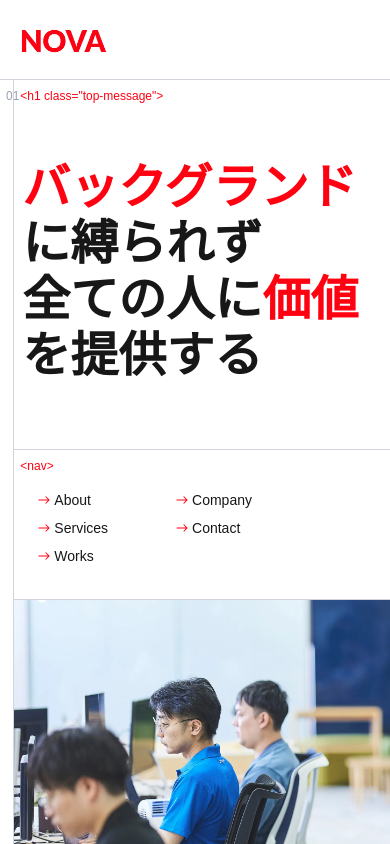
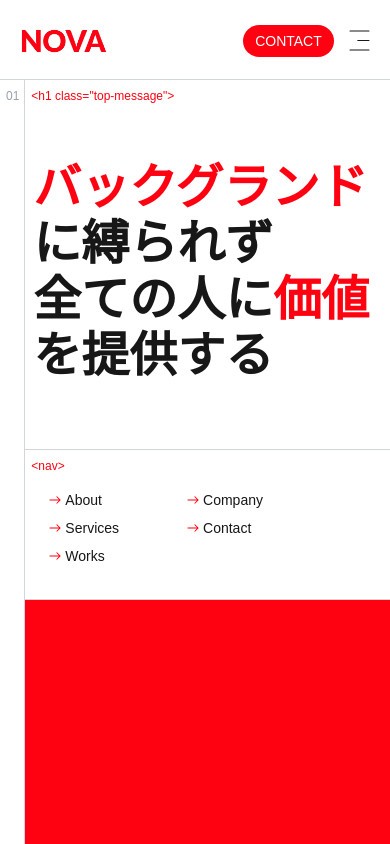
Before and after one commit to kohta9521/Nova_Company_Site, a Next.js app: page / in a window 390 px wide. Shown: the top 844 px of the page. Built offline with nearby package versions, Linux system fonts and the light colour scheme; no server answers.

Commit message:
add heroセクション

```diff
--- a/src/components/atoms/ListBlockItem.tsx
+++ b/src/components/atoms/ListBlockItem.tsx
@@ -1,33 +1,25 @@
-import React from 'react';
+import React from "react";
 
 // next
-import Link from 'next/link';
-
-// clsx
-import clsx from 'clsx';
+import Link from "next/link";
 
 // props
 export type ListBlockItemProps = {
   id: string;
   link: string;
   text: string;
-}
+};
 
-
-const ListBlockItem = ({
-    id,
-    link,
-    text
-}: ListBlockItemProps) => {
+const ListBlockItem = ({ id, link, text }: ListBlockItemProps) => {
   return (
     <Link
       key={id}
       href={link}
-            className={clsx("",)}
+      className="inline-block px-3 py-1.5 rounded-full bg-[var(--main-red)] text-white text-sm text-center"
     >
       {text}
     </Link>
-    )
-}
+  );
+};
 
 export default ListBlockItem;
--- a/src/components/organisms/Header.tsx
+++ b/src/components/organisms/Header.tsx
@@ -1,19 +1,28 @@
 import React from "react";
+
+// next
+import Link from "next/link";
+
+// icon
+import { CiMenuFries } from "react-icons/ci";
 
 // component
 import Logo from "../atoms/Logo";
-import ListItem from "../atoms/ListItem";
+import ListBlockItem from "../atoms/ListBlockItem";
 
 const Header = () => {
   return (
-    <div className="w-full h-20 py-6  border-b-[0.3px] border-b-gray-300">
+    <div className="w-full h-20 py-6  border-b-[1px] border-b-gray-300">
       <div className="w-11/12 mx-auto flex items-center justify-between">
         <Logo id="home" href="/" size="medium" />
-        <div className="hidden md:w-auto  md:items-center md:justify-between">
-          <ListItem id="about" link="/about" size="small" text="About" />
-          <ListItem id="about" link="/about" size="small" text="About" />
-          <ListItem id="about" link="/about" size="small" text="About" />
-          <ListItem id="about" link="/about" size="small" text="About" />
+        <div className=" flex w-auto items-center justify-between">
+          <ListBlockItem id="header-contact-btn" link="/" text="CONTACT" />
+          <Link href="/" className="group  block w-7 h-7 ml-3">
+            <CiMenuFries
+              size={27}
+              className="group-hover:text-[var(--main-red)] transiton-all duration-200"
+            />
+          </Link>
         </div>
       </div>
     </div>
--- a/src/components/organisms/Hero.tsx
+++ b/src/components/organisms/Hero.tsx
@@ -1,7 +1,7 @@
 import React from "react";
 
 // next
-import Image from "next/image";
+// import Image from "next/image";
 
 // components
 import TopLeftText from "../atoms/TopLeftText";
@@ -11,13 +11,13 @@ import ListItem from "../atoms/ListItem";
 
 const Hero = () => {
   return (
-    <div className="w-full h-screen border-b-[0.3px] border-b-gray-300 flex">
+    <div className="w-full h-screen border-b-[1px] border-b-gray-300 flex">
       {/* left box */}
-      <div className="w-[40px] border-r-[0.3px] border-r-gray-300">
+      <div className="w-[40px] border-r-[1px] border-r-gray-300">
         <TopLeftText id="hero" textType="gray" text="01" />
       </div>
       {/* nav box pc */}
-      <div className="hidden sm:block sm:w-[200px] sm:border-r-[0.3px] sm:border-r-gray-300">
+      <div className="hidden sm:block sm:w-[200px] sm:border-r-[1px] sm:border-r-gray-300">
         <TopLeftText id="hero-nav" textType="blue" text="<nav>" />
         <div className="mt-16 sm:mt-24">
           <ListItem id="hero-about" link="/" size="small" text="About" />
@@ -28,9 +28,9 @@ const Hero = () => {
         </div>
       </div>
       {/* main box */}
-      <div className="w-[calc(screen - 40px)] sm:w-full">
+      <div className="w-[calc(100vw - 40px)] sm:w-full sm:h-[calc(100vh - 280px)] flex flex-col">
         {/* nav box mobile */}
-        <div className="w-full h-[370px] border-b-[0.3px] border-b-gray-300 sm:w-[calc(screen - 240px)]">
+        <div className="w-full h-[370px] border-b-[1px] border-b-gray-300 sm:w-[calc(100vw - 240px)]">
           <TopLeftText
             id="hero-nav"
             textType="blue"
@@ -44,7 +44,7 @@ const Hero = () => {
             を提供する
           </h1>
         </div>
-        <div className="block w-full h-[150px]  border-b-[0.3px] border-b-gray-300 md:hidden">
+        <div className="block w-full h-[150px] border-b-[1px] border-b-gray-300 md:hidden">
           <TopLeftText id="hero-nav" textType="blue" text="<nav>" />
           <div className="flex mt-5">
             <div className="w-auto mr-6">
@@ -59,15 +59,15 @@ const Hero = () => {
           </div>
         </div>
         {/* Image */}
-        <div className="w-full h-full">
-          <Image
+        <div className="w-full flex-1 bg-[var(--main-red)]">
+          {/* <Image
       className="w-full h-auto"
       src="/images/img-04.webp"
       width={600}
       height={1000}
       quality={100}
       alt="hero-image"
-          />
+    /> */}
         </div>
       </div>
     </div>
```
Also changed, not shown: 1 other file (tests, documents, lock files or other folders). Lines whose indentation alone changed are shown as unchanged.
